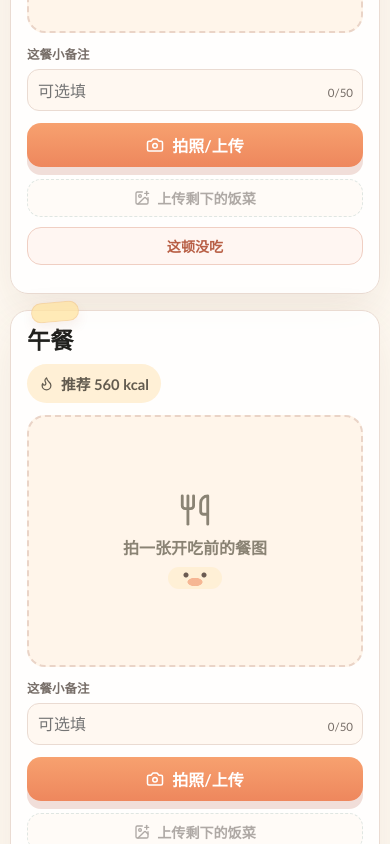
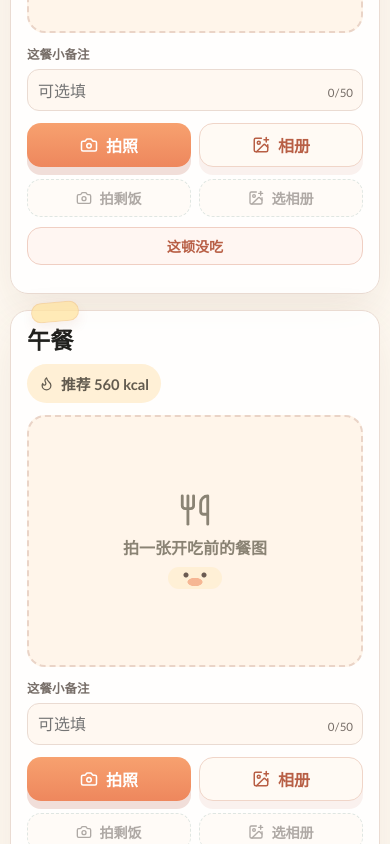
Before and after one commit to taoningwen6/calorie-vision-tool, a React (Vite) app in the folder client/: page / in a window 390 px wide. Shown: the part 1660-2504 px from the top of the page. Built offline with nearby package versions, Linux system fonts and the light colour scheme.

Commit message:
Add mobile camera and gallery upload options

```diff
--- a/client/src/main.jsx
+++ b/client/src/main.jsx
@@ -686,7 +686,7 @@ function MealCard({ meal, record, profile, recommendedCalories, onUpdate }) {
       <div className="action-row">
         <label className="icon-button">
           <Camera size={18} />
-          <span>拍照/上传</span>
+          <span>拍照</span>
           <input
             accept="image/*"
             capture="environment"
@@ -694,13 +694,18 @@ function MealCard({ meal, record, profile, recommendedCalories, onUpdate }) {
             onChange={handleMainFileChange}
           />
         </label>
-
+        <label className="icon-button secondary-upload">
+          <ImagePlus size={18} />
+          <span>相册</span>
+          <input accept="image/*" type="file" onChange={handleMainFileChange} />
+        </label>
       </div>
 
       <div className="leftover-row">
+        <div className="leftover-upload-group">
           <label className={`leftover-upload ${!record.image ? 'disabled' : ''}`}>
-          <ImagePlus size={16} />
-          <span>{record.leftoverImage ? '更换剩下的饭菜' : '上传剩下的饭菜'}</span>
+            <Camera size={16} />
+            <span>{record.leftoverImage ? '重拍剩饭' : '拍剩饭'}</span>
             <input
               accept="image/*"
               capture="environment"
@@ -709,6 +714,17 @@ function MealCard({ meal, record, profile, recommendedCalories, onUpdate }) {
               onChange={handleLeftoverFileChange}
             />
           </label>
+          <label className={`leftover-upload ${!record.image ? 'disabled' : ''}`}>
+            <ImagePlus size={16} />
+            <span>{record.leftoverImage ? '换相册' : '选相册'}</span>
+            <input
+              accept="image/*"
+              disabled={!record.image}
+              type="file"
+              onChange={handleLeftoverFileChange}
+            />
+          </label>
+        </div>
         <button className="skip-button" type="button" onClick={skipMeal}>
           这顿没吃
         </button>
--- a/client/src/styles.css
+++ b/client/src/styles.css
@@ -620,7 +620,7 @@ h1 {
 
 .action-row {
   display: grid;
-  grid-template-columns: 1fr;
+  grid-template-columns: repeat(2, minmax(0, 1fr));
   gap: 8px;
   margin: 12px 0;
 }
@@ -659,6 +659,13 @@ h1 {
   filter: saturate(1.05) brightness(1.02);
 }
 
+.secondary-upload {
+  border: 1px solid #f0d5c8;
+  background: #fffaf4;
+  box-shadow: 0 8px 0 rgba(184, 95, 69, 0.08);
+  color: var(--warm-deep);
+}
+
 .icon-button input {
   position: absolute;
   inset: 0;
@@ -680,6 +687,12 @@ h1 {
   gap: 10px;
   align-items: center;
   margin: 0 0 12px;
+}
+
+.leftover-upload-group {
+  display: grid;
+  grid-template-columns: repeat(2, minmax(0, 1fr));
+  gap: 8px;
 }
 
 .leftover-upload {
@@ -986,11 +999,15 @@ h1 {
   }
 
   .action-row {
-    grid-template-columns: 1fr;
+    grid-template-columns: repeat(2, minmax(0, 1fr));
   }
 
   .leftover-row {
     grid-template-columns: 1fr;
+  }
+
+  .skip-button {
+    width: 100%;
   }
 
   .leftover-preview {
```
Lines whose indentation alone changed are shown as unchanged.
